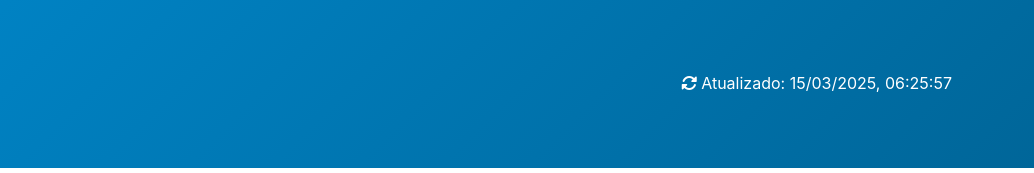
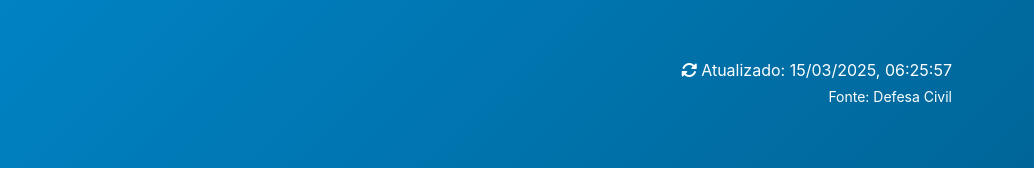
Before and after one commit to bonniekdsg/alerta_enchentes, a plain HTML site: page Atuacao.html in a window 1280 px wide. Shown: the top 173 px of the page, 246-1280 px from the left. Drawn offline with nearby package versions, Linux system fonts and the light colour scheme.

Commit message:
Atuacao.html

```diff
--- a/Atuacao.html
+++ b/Atuacao.html
@@ -136,6 +136,7 @@
                 </div>
                 <div class="text-end d-none d-md-block">
                     <p class="mb-0"><i class="fas fa-sync-alt me-1" aria-hidden="true"></i>Atualizado: <span id="ultima-atualizacao">14/03/2025, 09:30:00</span></p>
+                    <p class="mb-0"><small>Fonte: Defesa Civil</small></p>
                 </div>
             </div>
         </div>
```
